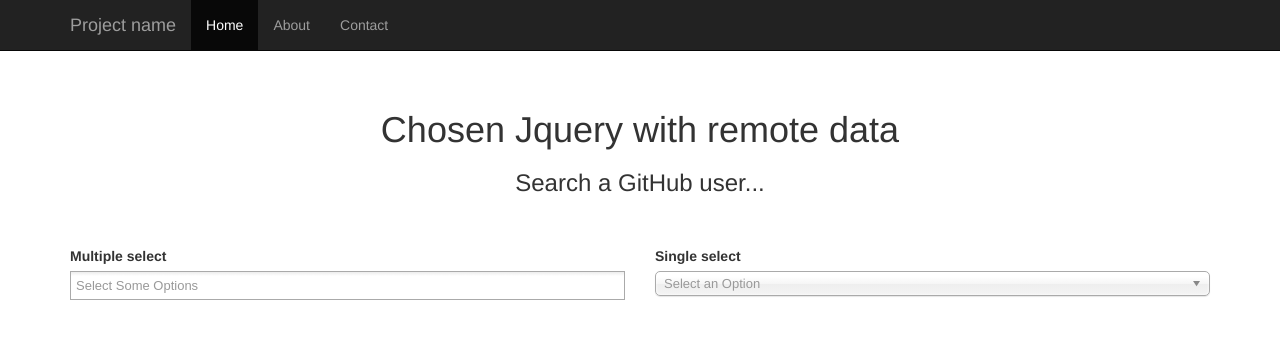
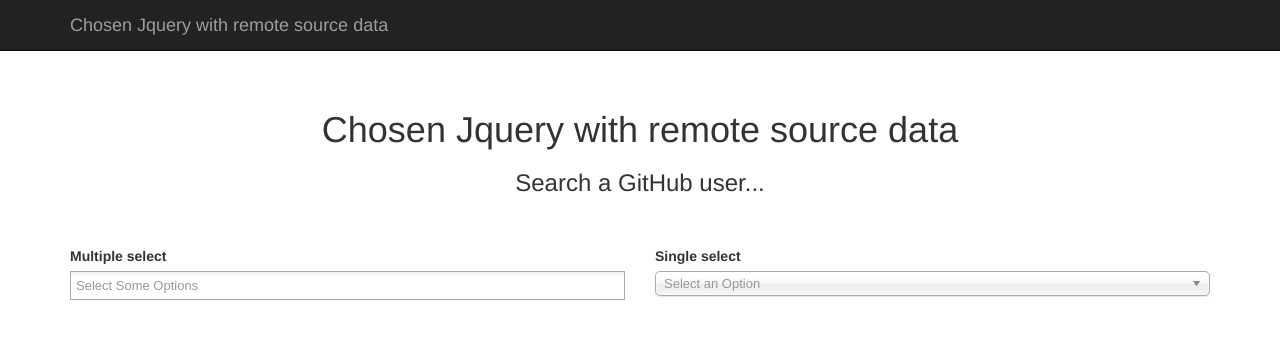
Before and after one commit to Lvcios/ChosenJquery-RemoteExample, a plain HTML site: page index.html in a window 1280 px wide. Drawn offline with Linux system fonts and the light colour scheme.

Commit message:
add some text and remove elements from bootstrap template

```diff
--- a/index.html
+++ b/index.html
@@ -10,7 +10,7 @@
     <meta name="author" content="">
     <!--<link rel="icon" href="../../favicon.ico">-->
 
-    <title>Starter Template for Bootstrap</title>
+    <title>Chosen Jquery with remote source data</title>
 
     <!-- Bootstrap core CSS -->
     <link href="css/bootstrap.min.css" rel="stylesheet">
@@ -37,13 +37,10 @@
             <span class="icon-bar"></span>
             <span class="icon-bar"></span>
           </button>
-          <a class="navbar-brand" href="#">Project name</a>
+          <a class="navbar-brand" href="#">Chosen Jquery with remote source data</a>
         </div>
         <div id="navbar" class="collapse navbar-collapse">
           <ul class="nav navbar-nav">
-            <li class="active"><a href="#">Home</a></li>
-            <li><a href="#about">About</a></li>
-            <li><a href="#contact">Contact</a></li>
           </ul>
         </div><!--/.nav-collapse -->
       </div>
@@ -51,7 +48,7 @@
 
     <div class="container">
       <div class="starter-template">
-        <h1>Chosen Jquery with remote data</h1>
+        <h1>Chosen Jquery with remote source data</h1>
         <h3>Search a GitHub user...</h3>
       </div>
       <div class="row">
```
